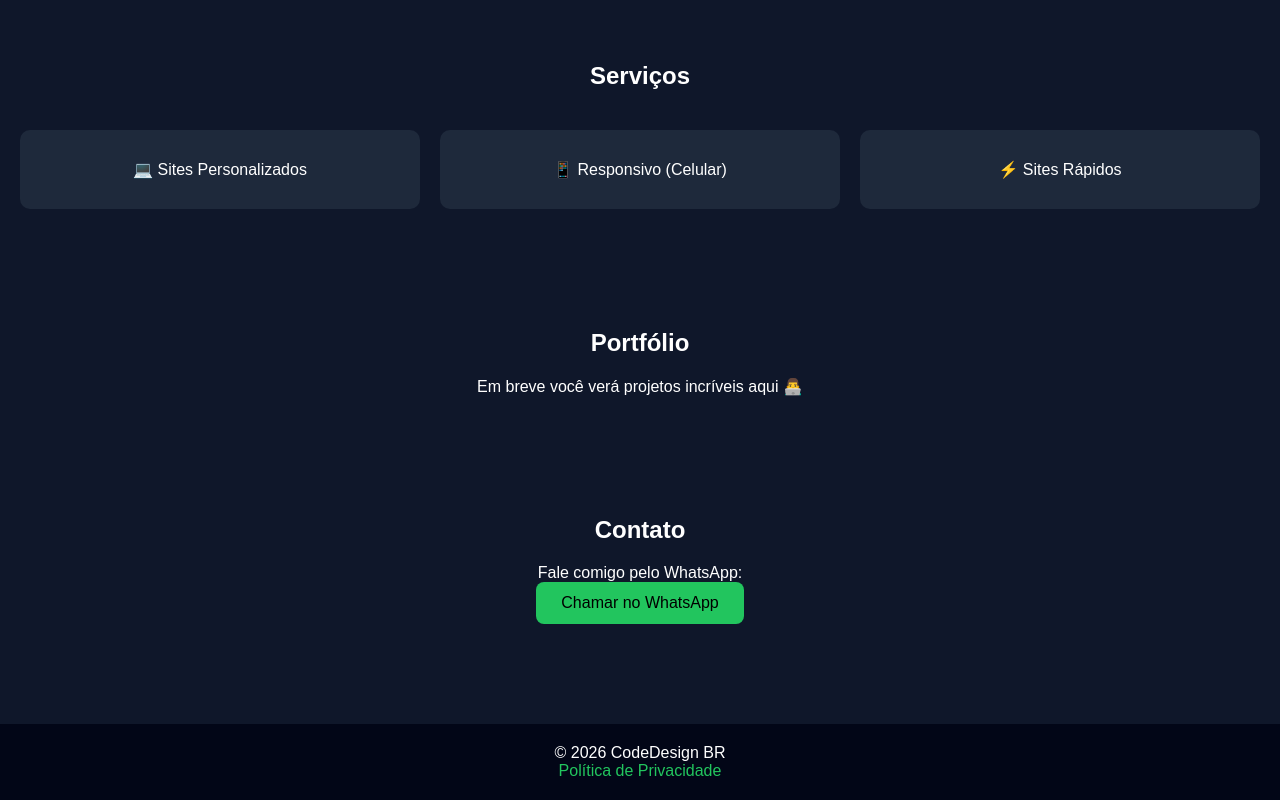
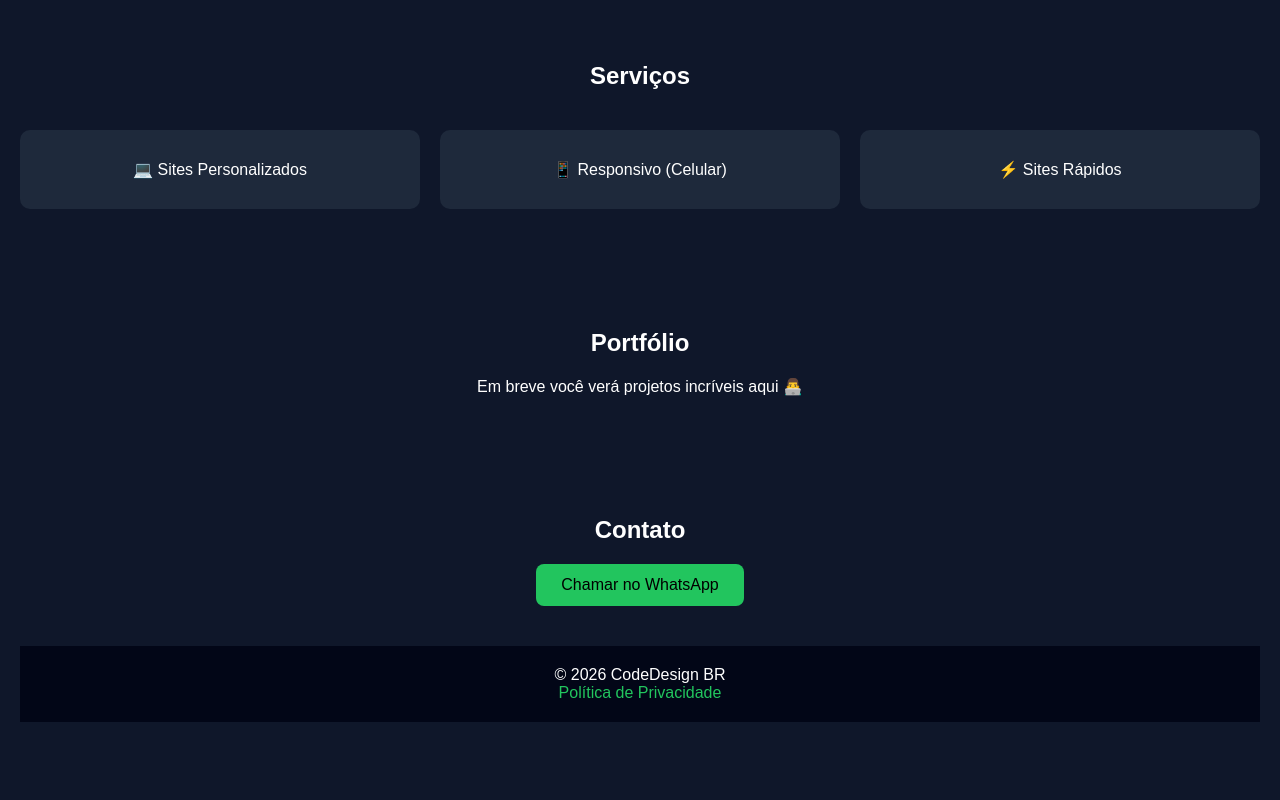
Before and after one commit to pedro22p/CodeDesign-BR, a plain HTML site: page index.html in a window 1280 px wide. Shown: the part 416-1216 px from the top of the page. Drawn offline with Linux system fonts and the light colour scheme.

Commit message:
Fix HTML encoding issues and update WhatsApp link

```diff
--- a/index.html
+++ b/index.html
@@ -52,9 +52,9 @@
 
 <section id="contato">
   <h2>Contato</h2>
-  <p>Fale comigo pelo WhatsApp:</p>
-  <a class="btn" href="https://wa.me/+55 51 9867-0729">Chamar no WhatsApp</a>
-</section>
+  <a class="btn" href="https://wa.me/5551998670729" target="_blank">
+  Chamar no WhatsApp
+</a>
 
 <footer>
   <p>© 2026 CodeDesign BR</p>
```
